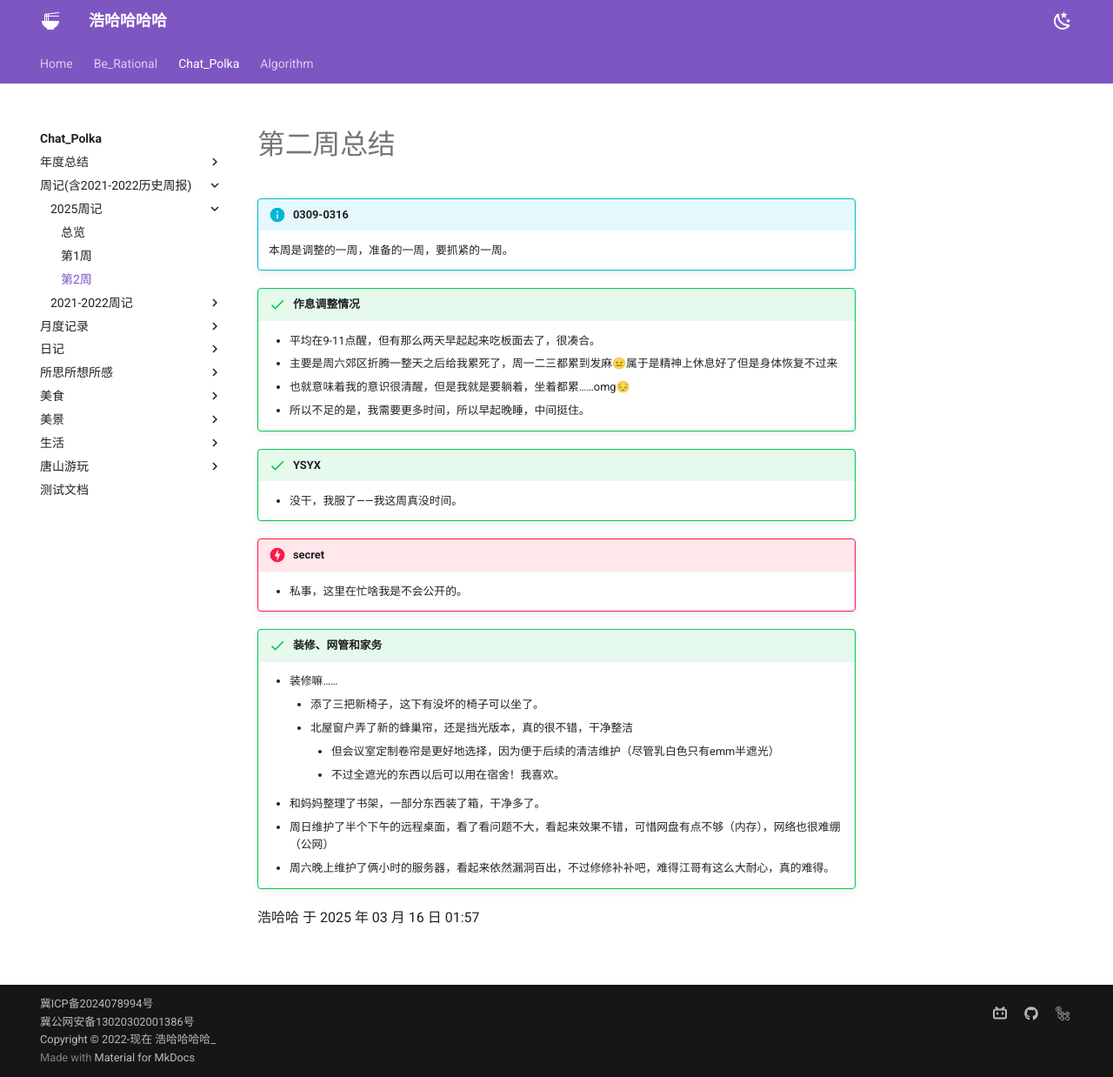
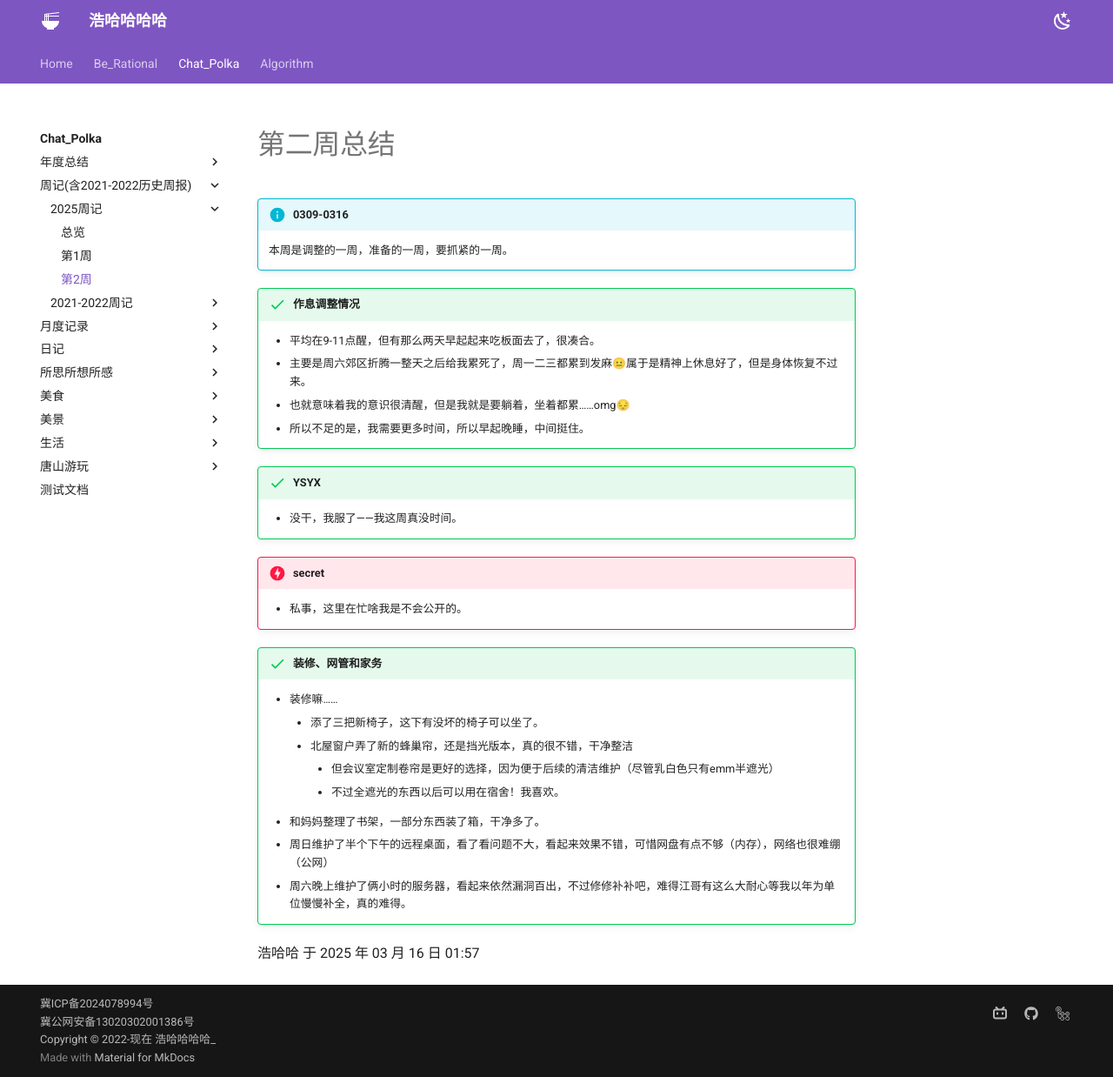
Before and after one commit to Haohahahaha/chat, an MkDocs documentation site: the page built from docs/1-Weekly/2025/0309-0315-2nd.md, in a window 1280 px wide and 1238 px high. Shown: the whole window at 87% size. Built offline with MkDocs 1.6.1 and Material for MkDocs 9.7.7, drawn with Linux system fonts in a browser that asks for light colours.

Commit message:
2025-03-16_02:04:19 update

```diff
--- a/docs/1-Weekly/2025/0309-0315-2nd.md
+++ b/docs/1-Weekly/2025/0309-0315-2nd.md
@@ -7,7 +7,7 @@
 !!! success "作息调整情况"
 
     - 平均在9-11点醒，但有那么两天早起起来吃板面去了，很凑合。
-    - 主要是周六郊区折腾一整天之后给我累死了，周一二三都累到发麻😐属于是精神上休息好了但是身体恢复不过来
+    - 主要是周六郊区折腾一整天之后给我累死了，周一二三都累到发麻😐属于是精神上休息好了，但是身体恢复不过来。
     - 也就意味着我的意识很清醒，但是我就是要躺着，坐着都累……omg😔
     - 所以不足的是，我需要更多时间，所以早起晚睡，中间挺住。
 
@@ -26,10 +26,10 @@
     - 装修嘛……
         - 添了三把新椅子，这下有没坏的椅子可以坐了。
         - 北屋窗户弄了新的蜂巢帘，还是挡光版本，真的很不错，干净整洁
-            - 但会议室定制卷帘是更好地选择，因为便于后续的清洁维护（尽管乳白色只有emm半遮光）
+            - 但会议室定制卷帘是更好的选择，因为便于后续的清洁维护（尽管乳白色只有emm半遮光）
             - 不过全遮光的东西以后可以用在宿舍！我喜欢。
     - 和妈妈整理了书架，一部分东西装了箱，干净多了。
     - 周日维护了半个下午的远程桌面，看了看问题不大，看起来效果不错，可惜网盘有点不够（内存），网络也很难绷（公网）
-    - 周六晚上维护了俩小时的服务器，看起来依然漏洞百出，不过修修补补吧，难得江哥有这么大耐心，真的难得。
+    - 周六晚上维护了俩小时的服务器，看起来依然漏洞百出，不过修修补补吧，难得江哥有这么大耐心等我以年为单位慢慢补全，真的难得。
 
 浩哈哈 于 2025 年 03 月 16 日 01:57
```
